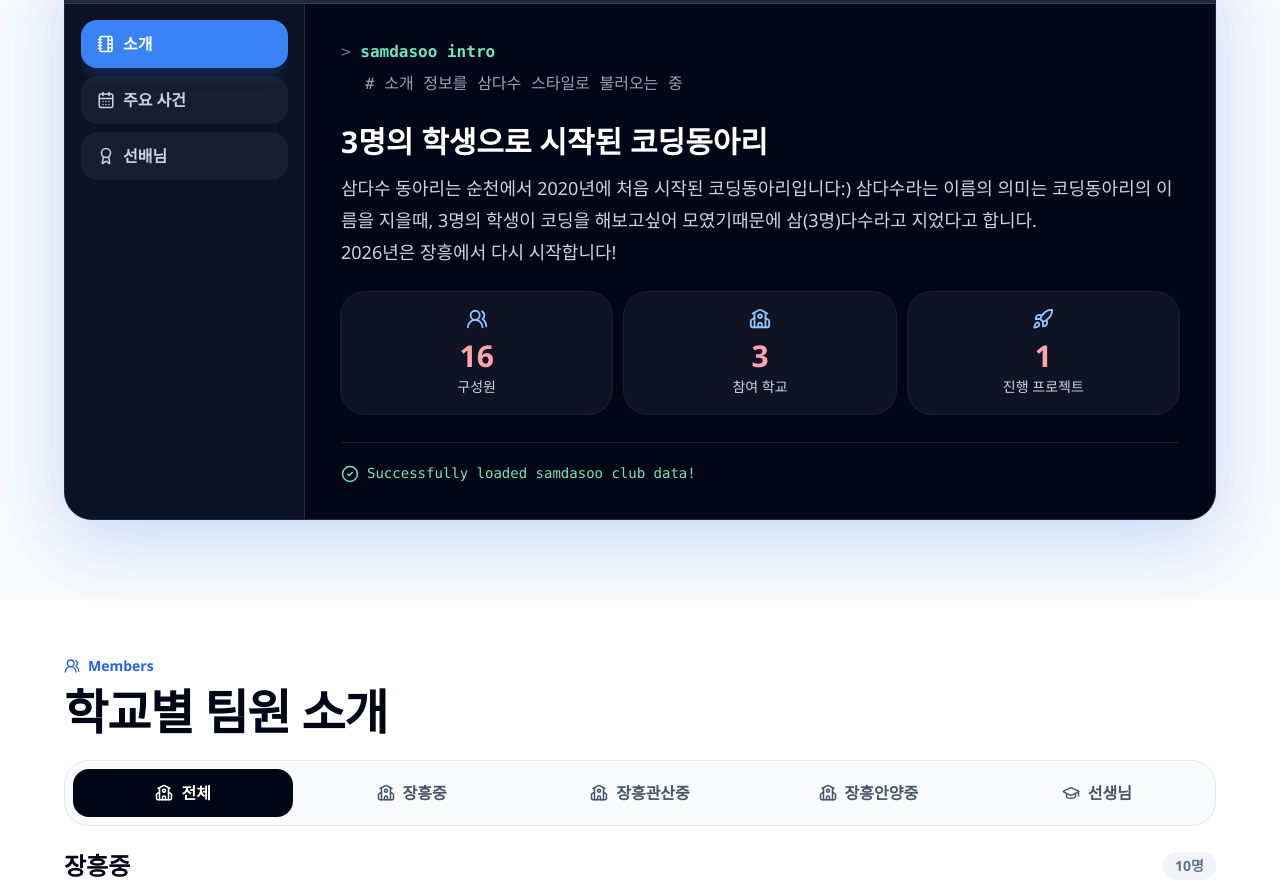
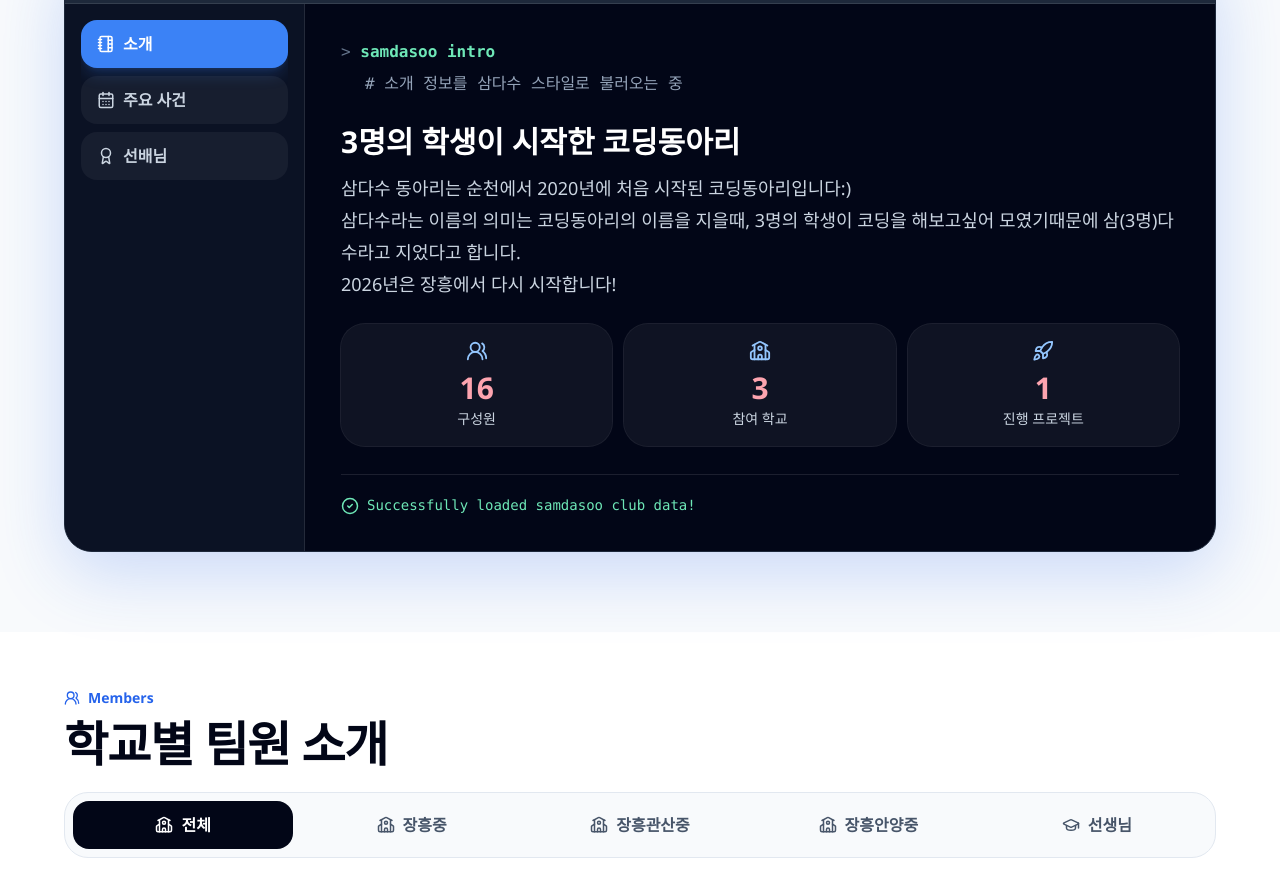
Before and after one commit to YounghyunT/SDS, a React (Vite) app: page / in a window 1280 px wide. Shown: the part 980-1863 px from the top of the page. Built offline with nearby package versions, Linux system fonts and the light colour scheme.

Commit message:
Adjust Samdasu intro wording

```diff
--- a/src/main.jsx
+++ b/src/main.jsx
@@ -317,9 +317,11 @@ function ClubSection({ activeTab, setActiveTab }) {
 function AboutPanel() {
   return (
     <>
-      <h3 className="text-2xl font-black text-white md:text-3xl">3명의 학생으로 시작된 코딩동아리</h3>
+      <h3 className="text-2xl font-black text-white md:text-3xl">3명의 학생이 시작한 코딩동아리</h3>
       <p className="mt-3 max-w-4xl text-lg leading-8 text-slate-300">
-        삼다수 동아리는 순천에서 2020년에 처음 시작된 코딩동아리입니다:) 삼다수라는 이름의 의미는 코딩동아리의 이름을 지을때, 3명의 학생이 코딩을 해보고싶어 모였기때문에 삼(3명)다수라고 지었다고 합니다.
+        삼다수 동아리는 순천에서 2020년에 처음 시작된 코딩동아리입니다:)
+        <br />
+        삼다수라는 이름의 의미는 코딩동아리의 이름을 지을때, 3명의 학생이 코딩을 해보고싶어 모였기때문에 삼(3명)다수라고 지었다고 합니다.
         <br />
         2026년은 장흥에서 다시 시작합니다!
       </p>
```
